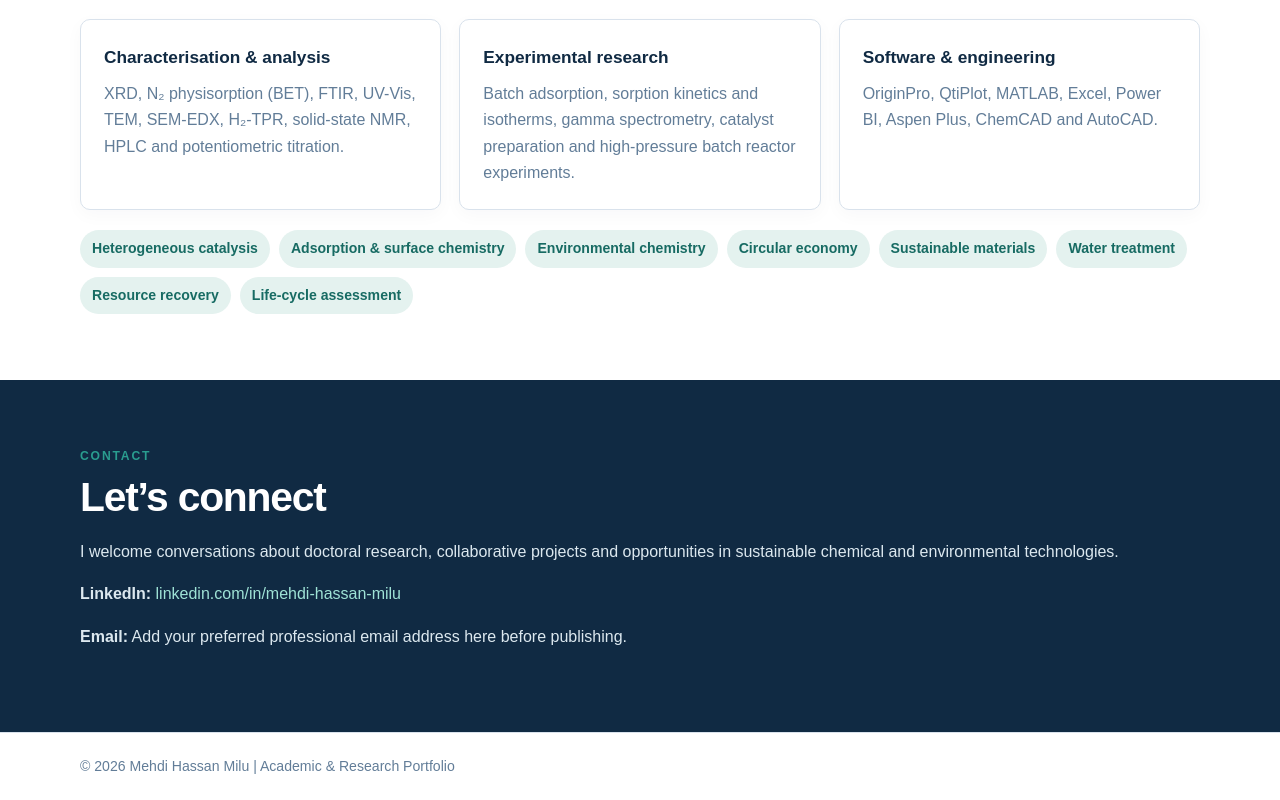
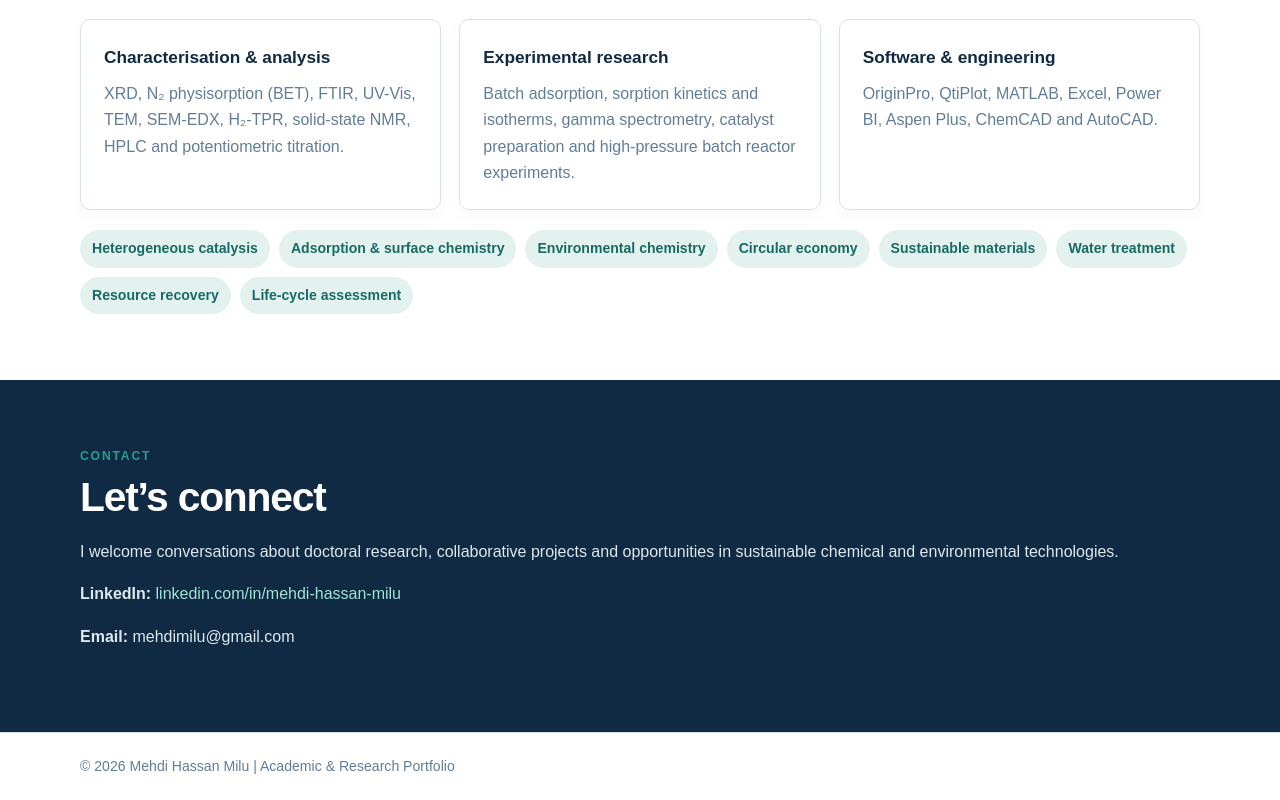
Before and after one commit to MehdiMilu/MehdiMilu, a plain HTML site: page index.html in a window 1280 px wide. Shown: the part 2652-3452 px from the top of the page. Drawn offline with Linux system fonts and the light colour scheme.

Commit message:
Update index.html

```diff
--- a/index.html
+++ b/index.html
@@ -48,7 +48,7 @@ footer{padding:22px 0;border-top:1px solid var(--line);font-size:.88rem;color:va
 <section id="research"><div class="wrap"><div class="kicker">Research experience</div><h2>Research themes and projects</h2><div class="grid"><article class="card"><h3>Master’s thesis: Methane-to-methanol</h3><p>Investigated liquid-phase direct oxidation of methane to methanol using copper-modified microporous and mesoporous materials, including SBA-15, Al-SBA-15, MCM-41 and Al-MCM-41.</p></article><article class="card"><h3>FTMC, Lithuania</h3><p>Studied europium and cobalt adsorption onto PET nanoplastics using batch sorption experiments and gamma spectrometry, exploring pH effects, kinetics and adsorption isotherms.</p></article><article class="card"><h3>COGERSA, Spain</h3><p>Worked on an analytical method for determining total cyanide in wastewater.</p></article></div></div></section>
 <section class="alt" id="experience"><div class="wrap"><div class="kicker">Experience & engagement</div><h2>International collaboration and leadership</h2><div class="grid"><article class="card"><h3>Erasmus Mundus Association</h3><p>Students and Alumni unit coordination and engagement with the international Erasmus Mundus community.</p></article><article class="card"><h3>European Student Assembly 2026</h3><p>Panel Coordinator at the European Parliament in Strasbourg.</p></article><article class="card"><h3>International research activities</h3><p>Participation in the Ocean Technology and Maritime Engineering Summer School in Rostock and research events in Finland.</p></article></div></div></section>
 <section id="skills"><div class="wrap"><div class="kicker">Technical profile</div><h2>Methods, instruments and tools</h2><div class="grid"><article class="card"><h3>Characterisation & analysis</h3><p>XRD, N₂ physisorption (BET), FTIR, UV-Vis, TEM, SEM-EDX, H₂-TPR, solid-state NMR, HPLC and potentiometric titration.</p></article><article class="card"><h3>Experimental research</h3><p>Batch adsorption, sorption kinetics and isotherms, gamma spectrometry, catalyst preparation and high-pressure batch reactor experiments.</p></article><article class="card"><h3>Software & engineering</h3><p>OriginPro, QtiPlot, MATLAB, Excel, Power BI, Aspen Plus, ChemCAD and AutoCAD.</p></article></div><div class="tags"><span class="tag">Heterogeneous catalysis</span><span class="tag">Adsorption & surface chemistry</span><span class="tag">Environmental chemistry</span><span class="tag">Circular economy</span><span class="tag">Sustainable materials</span><span class="tag">Water treatment</span><span class="tag">Resource recovery</span><span class="tag">Life-cycle assessment</span></div></div></section>
-<section class="contact" id="contact"><div class="wrap"><div class="kicker">Contact</div><h2>Let’s connect</h2><p>I welcome conversations about doctoral research, collaborative projects and opportunities in sustainable chemical and environmental technologies.</p><p><strong>LinkedIn:</strong> <a href="https://www.linkedin.com/in/mehdi-hassan-milu/" target="_blank" rel="noopener">linkedin.com/in/mehdi-hassan-milu</a></p><p><strong>Email:</strong> Add your preferred professional email address here before publishing.</p></div></section>
+<section class="contact" id="contact"><div class="wrap"><div class="kicker">Contact</div><h2>Let’s connect</h2><p>I welcome conversations about doctoral research, collaborative projects and opportunities in sustainable chemical and environmental technologies.</p><p><strong>LinkedIn:</strong> <a href="https://www.linkedin.com/in/mehdi-hassan-milu/" target="_blank" rel="noopener">linkedin.com/in/mehdi-hassan-milu</a></p><p><strong>Email:</strong> mehdimilu@gmail.com </p></div></section>
 </main>
 <footer><div class="wrap">© 2026 Mehdi Hassan Milu | Academic &amp; Research Portfolio</div></footer>
 </body></html>
```
